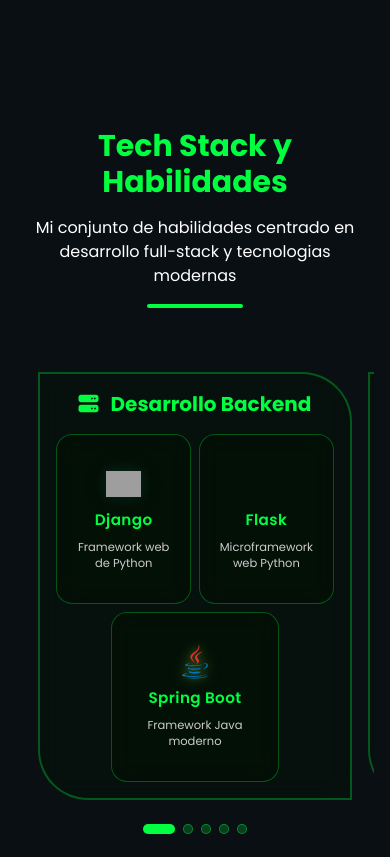
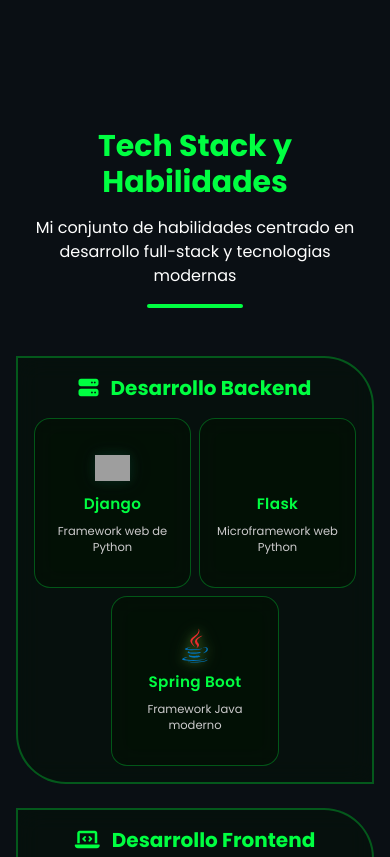
Before and after one commit to edben110/Portfolio-Next, a Next.js app: page / in a window 390 px wide. Shown: the part 2080-2937 px from the top of the page. Built offline with nearby package versions, Linux system fonts and the light colour scheme; grey boxes are pictures that could not be loaded; some icons are missing.

Commit message:
fix: containers list in skills

```diff
--- a/components/Skills.tsx
+++ b/components/Skills.tsx
@@ -273,42 +273,16 @@
     setCurrentIndex((prev) => (prev - 1 + skillCategories.length) % skillCategories.length);
   };
 
-  return (
-    <section id="skills" className="relative py-20">
-      <div className="container mx-auto px-4">
-        {/* Section Header */}
-        <div className="text-center mb-12">
-          <h2 className="text-3xl sm:text-4xl md:text-5xl font-bold text-theme-primary mb-4">
-            {currentContent.title}
-          </h2>
-          <p className="text-base sm:text-lg text-theme-secondary max-w-2xl mx-auto px-4">
-            {currentContent.subtitle}
-          </p>
-          <div className="w-24 h-1 bg-[var(--matrix-green)] mx-auto mt-4 rounded-full"></div>
-        </div>
-
-        {/* Skills Carousel */}
-        <div className="relative w-full md:max-w-[868px] mx-auto">
-          <div className="overflow-x-hidden py-4 px-[4%]">
-            <div
-              className="transition-transform duration-500 ease-in-out"
-              style={{ transform: `translateX(-${currentIndex * 100}%)` }}
-              onTouchStart={handleTouchStart}
-              onTouchMove={handleTouchMove}
-              onTouchEnd={handleTouchEnd}
-            >
-              <div className="flex">
-                {skillCategories.map((category, idx) => (
-                  <div key={idx} className="w-full flex-shrink-0 px-2 sm:px-4">
-                    <div className={`carousel-container-card border-2 rounded-[0px_50px_0px_50px] p-4 sm:p-5 md:p-6 lg:p-8
-                                  transition-all duration-300 relative mx-auto`}>
-
-                      <h3 className="text-xl sm:text-2xl md:text-3xl font-bold text-matrix-green mb-4 md:mb-6 flex items-center justify-center gap-3">
-                        <i className={`fas ${category.icon}`}></i>
-                        {category.title}
-                      </h3>
-                      <div className="flex flex-wrap justify-center gap-2 sm:gap-3 md:gap-3 w-full">
-                        {category.skills.map((skill, skillIdx) => (
+  const renderSkillCard = (
+    skill: {
+      name: string;
+      iconPath?: string;
+      icon?: string;
+      color: string;
+      description: string;
+    },
+    skillIdx: number
+  ) => (
     <div
       key={skillIdx}
       className="skill-item-card border rounded-2xl p-3 sm:p-4
@@ -355,9 +329,68 @@
         <p className="text-[0.72rem] text-theme-muted leading-snug break-words w-full">{skill.description}</p>
       </div>
     </div>
-                        ))}
+  );
+
+  const renderCategoryCard = (
+    category: {
+      title: string;
+      icon: string;
+      skills: Array<{
+        name: string;
+        iconPath?: string;
+        icon?: string;
+        color: string;
+        description: string;
+      }>;
+    },
+    idx: number
+  ) => (
+    <div key={idx} className="w-full">
+      <div className="carousel-container-card border-2 rounded-[0px_50px_0px_50px] p-4 sm:p-5 md:p-6 lg:p-8 transition-all duration-300 relative mx-auto">
+        <h3 className="text-xl sm:text-2xl md:text-3xl font-bold text-matrix-green mb-4 md:mb-6 flex items-center justify-center gap-3">
+          <i className={`fas ${category.icon}`}></i>
+          {category.title}
+        </h3>
+        <div className="flex flex-wrap justify-center gap-2 sm:gap-3 md:gap-3 w-full">
+          {category.skills.map((skill, skillIdx) => renderSkillCard(skill, skillIdx))}
         </div>
       </div>
+    </div>
+  );
+
+  return (
+    <section id="skills" className="relative py-20">
+      <div className="container mx-auto px-4">
+        {/* Section Header */}
+        <div className="text-center mb-12">
+          <h2 className="text-3xl sm:text-4xl md:text-5xl font-bold text-theme-primary mb-4">
+            {currentContent.title}
+          </h2>
+          <p className="text-base sm:text-lg text-theme-secondary max-w-2xl mx-auto px-4">
+            {currentContent.subtitle}
+          </p>
+          <div className="w-24 h-1 bg-[var(--matrix-green)] mx-auto mt-4 rounded-full"></div>
+        </div>
+
+        {/* Mobile List (No Carousel) */}
+        <div className="space-y-6 md:hidden">
+          {skillCategories.map((category, idx) => renderCategoryCard(category, idx))}
+        </div>
+
+        {/* Skills Carousel (Desktop/Tablet) */}
+        <div className="relative w-full md:max-w-[868px] mx-auto hidden md:block">
+          <div className="overflow-x-hidden py-4 px-[4%]">
+            <div
+              className="transition-transform duration-500 ease-in-out"
+              style={{ transform: `translateX(-${currentIndex * 100}%)` }}
+              onTouchStart={handleTouchStart}
+              onTouchMove={handleTouchMove}
+              onTouchEnd={handleTouchEnd}
+            >
+              <div className="flex">
+                {skillCategories.map((category, idx) => (
+                  <div key={idx} className="w-full flex-shrink-0 px-2 sm:px-4">
+                    {renderCategoryCard(category, idx)}
                   </div>
                 ))}
               </div>
```
Lines whose indentation alone changed are shown as unchanged.
